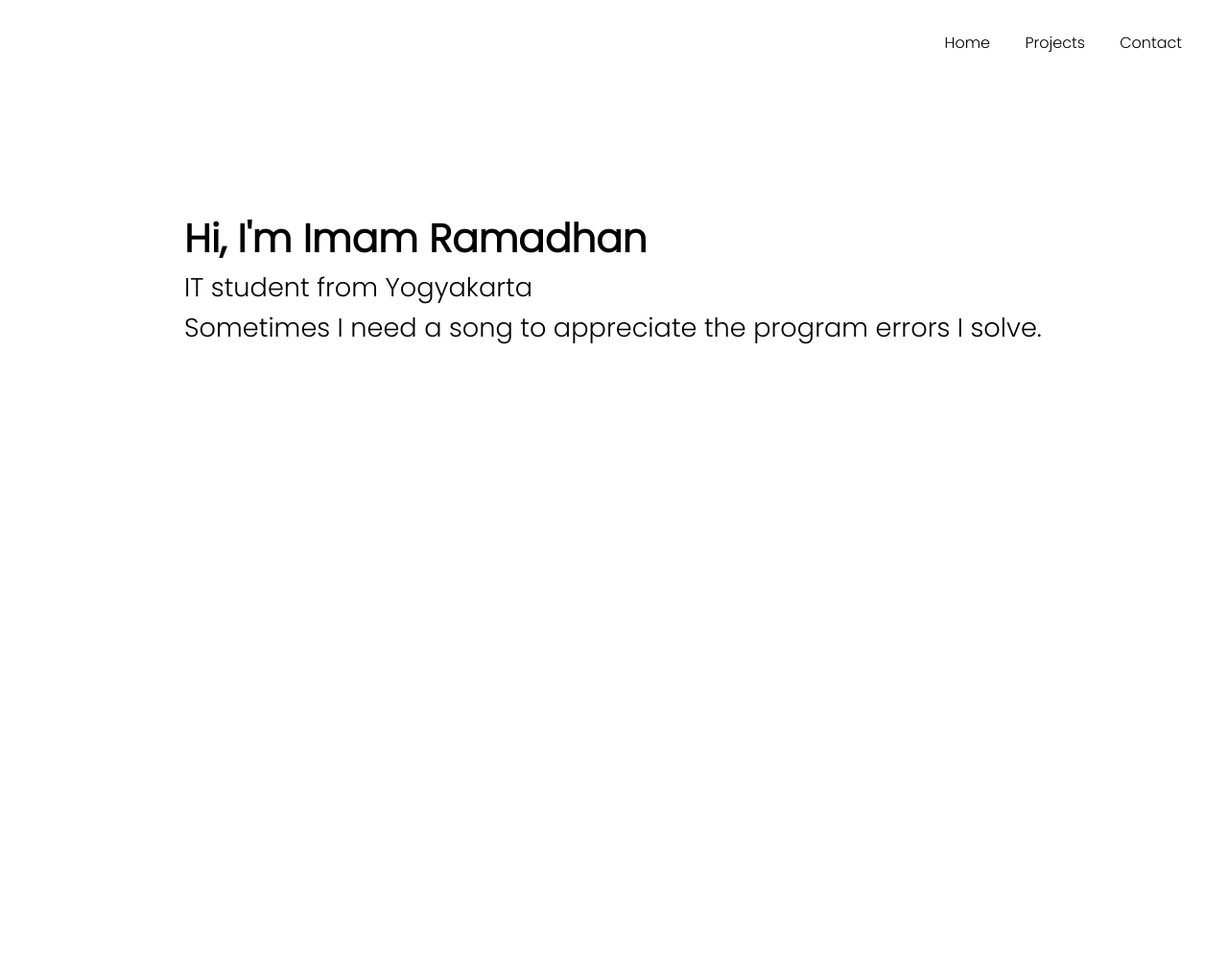
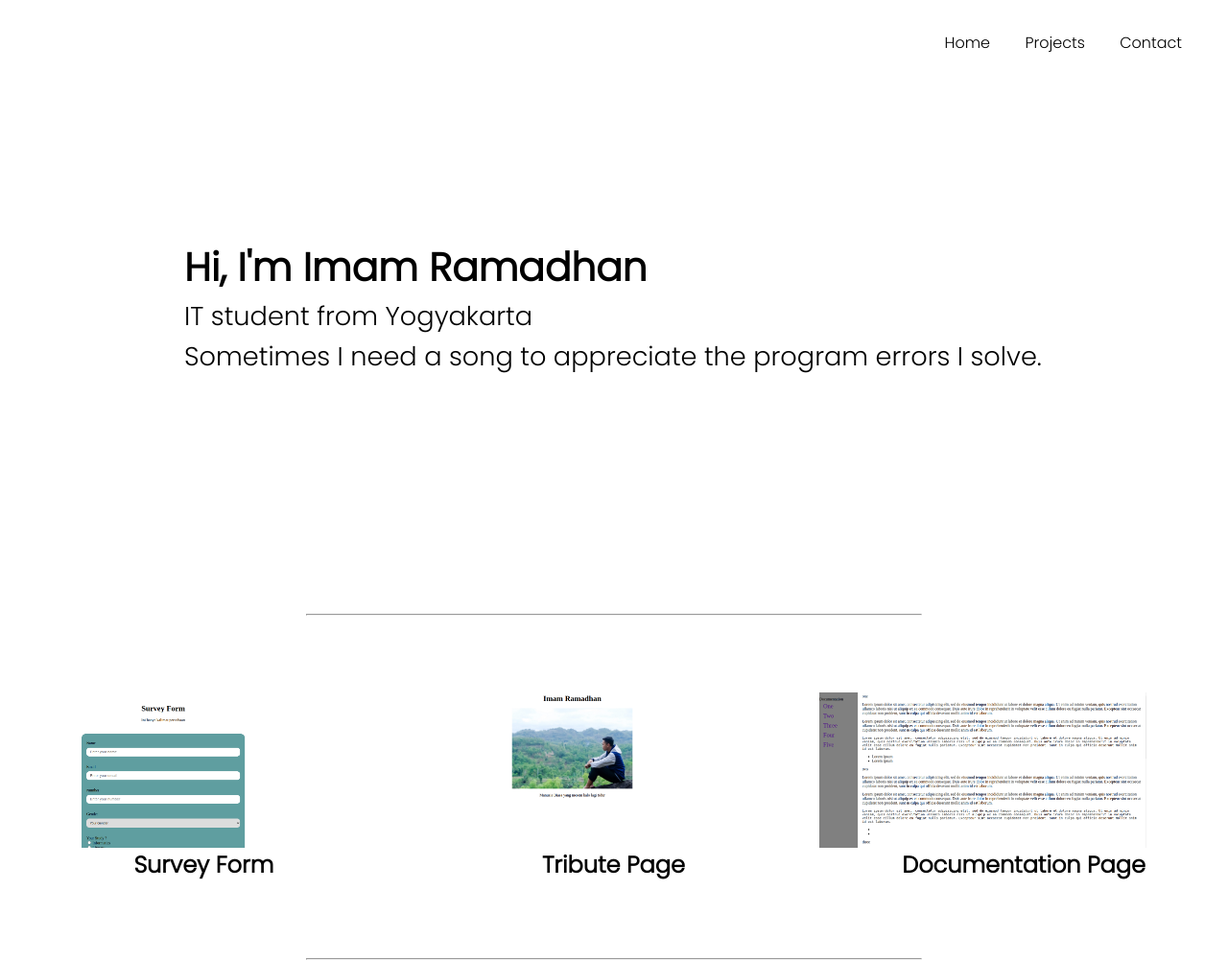
Before and after one commit to imamrdn/personal-portofolio, a plain HTML site: page index.html in a window 1280 px wide. Shown: the whole page at 96% size. Before the commit the page ends 800 px from the top, so only its background shows below. Drawn offline with Linux system fonts and the light colour scheme.

Commit message:
project-section

```diff
--- a/index.html
+++ b/index.html
@@ -11,9 +11,9 @@
 
     <nav id="navbar">
         <ul>
-            <li><a href="">Home</a></li>
-            <li><a href="">Projects</a></li>
-            <li><a href="">Contact</a></li>
+            <li><a href="#welcome-section">Home</a></li>
+            <li><a href="#projects">Projects</a></li>
+            <li><a href="#contact">Contact</a></li>
         </ul>
     </nav>
 
@@ -30,19 +30,31 @@
     </section>
 
     <!-- end welcome section -->
-
+    <hr>
     <!-- projects section -->
 
     <section id="projects">
         <div class="projects-tile">
-            <a href=""></a>
-            <a href=""></a>
-            <a href=""></a>
+            <div class="project">
+                <a href="https://imamrdn.github.io/survey-form/" >
+                    <img src="survey-form.png" alt="">
+                    <h2 class="title">Survey Form</h2>
+                </a>
+            </div>
+
+            <a href="https://imamrdn.github.io/tribute-page/" class="project">
+                <img src="tribute-page.png" alt="">
+                <h2 class="title">Tribute Page</h2>
+            </a>
+            <a href="https://imamrdn.github.io/documentation-page/" class="project">
+                <img src="documentation-page.png" alt="">
+                <h2 class="title">Documentation Page</h2>
+            </a>
         </div>
     </section>
 
     <!-- end project section  -->
-
+    <hr>
     <!-- contact -->
 
     <section id="contact">
--- a/style.css
+++ b/style.css
@@ -22,9 +22,32 @@ a {
 }
 
 .welcome   {
-    padding: 8em 0 ;
+    padding: 9.1em 0 ;
     width: 70%;
     margin: auto;
     font-size: 1.7em;
 }
+
+hr {
+    width: 50%;
+    margin: auto;
+}
+
+#projects   {
+    padding: 5em 0;
+}
+
+.projects-tile    {
+    display: flex;
+    align-items: center;
+
+}
+
+img {
+    width: 80%;
+}
+
+.title {
+    text-align: center;
+}
 /* media query */
```
Also changed, not shown: documentation-page.png (added), survey-form.png (added), tribute-page.png (added).
